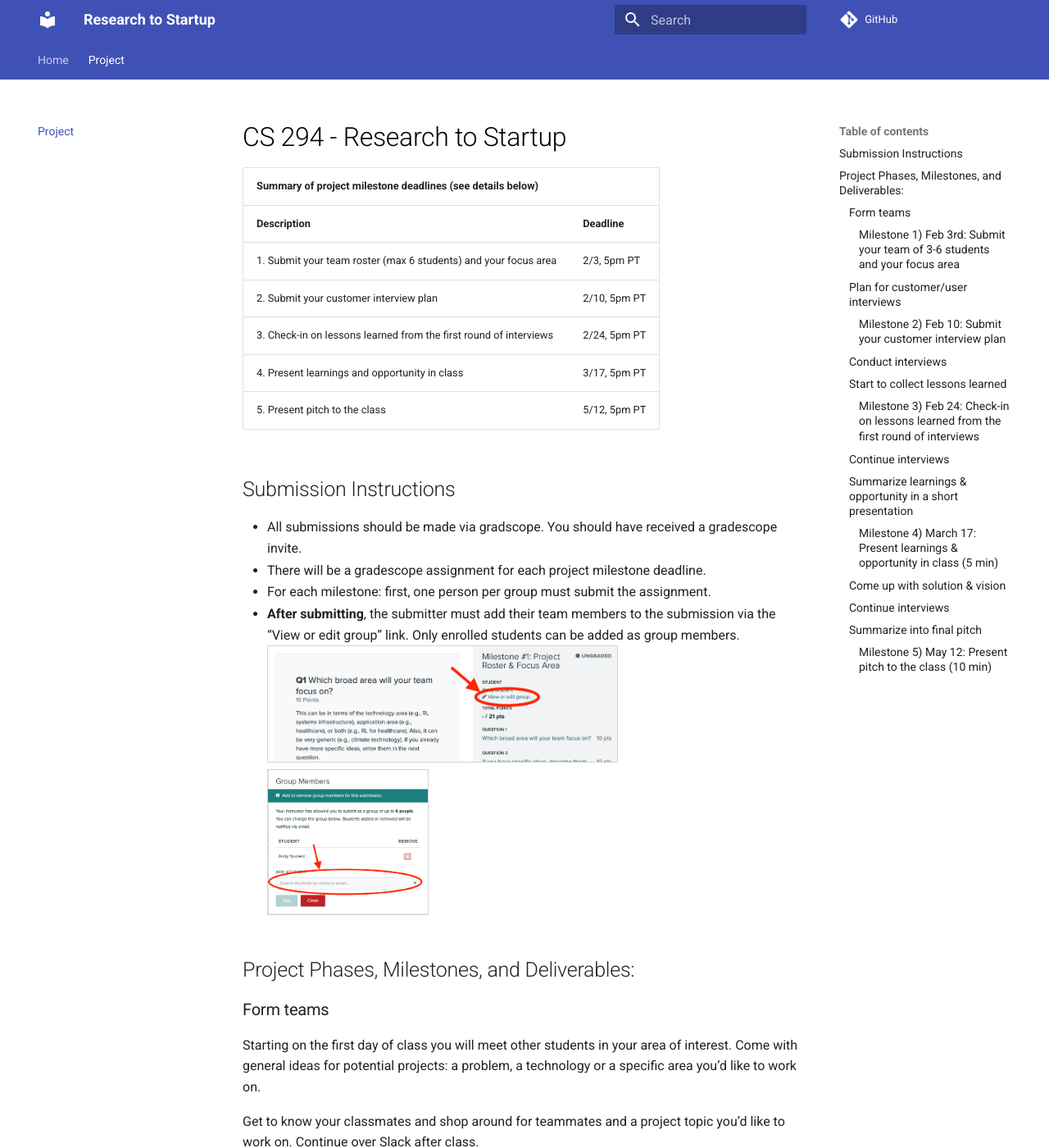
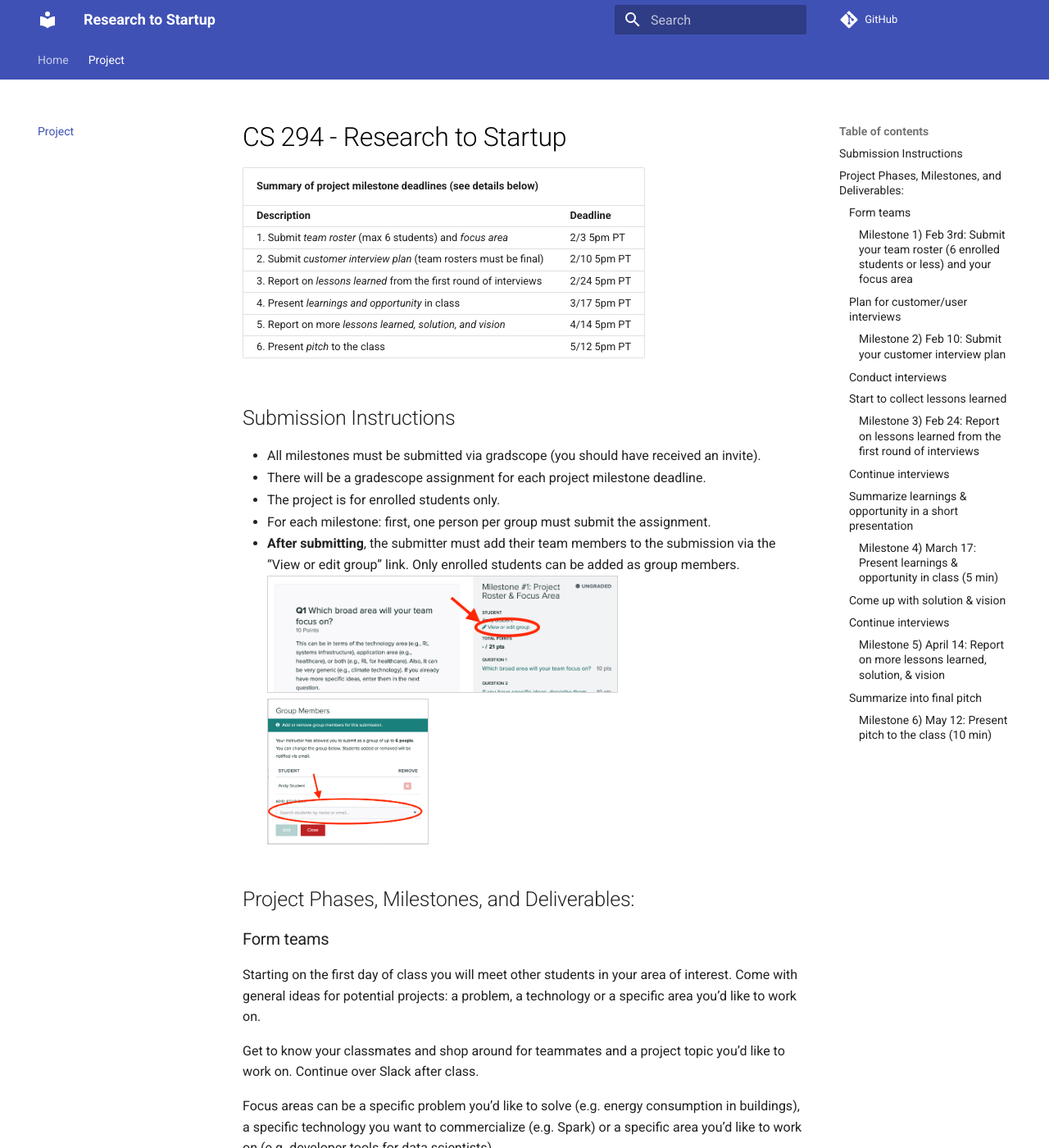
Before and after one commit to research-to-startup/research-to-startup.github.io, an MkDocs documentation site: the page built from docs/project.md, in a window 1280 px wide and 1400 px high. Shown: the whole window at 82% size. Built offline with MkDocs 1.6.1 and Material for MkDocs 9.7.7, drawn with Linux system fonts in a browser that asks for light colours; comment, search, counter and statistics services are not loaded; some of the changed text lies outside the part shown.

Commit message:
adds 5th project milestone deadline to project page

```diff
--- a/docs/project.md
+++ b/docs/project.md
@@ -4,22 +4,23 @@
 |Summary of project milestone deadlines (see details below)||
 |---|--|
 |**Description**                                                  |**Deadline**|
-|1. Submit your team roster (max 6 students) and your focus area  |2/3, 5pm PT|
-|2. Submit your customer interview plan                           |2/10, 5pm PT|
-|3. Check-in on lessons learned from the first round of interviews|2/24, 5pm PT|
-|4. Present learnings and opportunity in class                    |3/17, 5pm PT|
-|5. Present pitch to the class                                    |5/12, 5pm PT|
+|1. Submit *team roster* (max 6 students) and *focus area*        |2/3 5pm PT|
+|2. Submit *customer interview plan* (team rosters must be final) |2/10 5pm PT|
+|3. Report on *lessons learned* from the first round of interviews|2/24 5pm PT|
+|4. Present *learnings and opportunity* in class                  |3/17 5pm PT|
+|5. Report on more *lessons learned, solution, and vision*        |4/14 5pm PT|
+|6. Present *pitch* to the class                                  |5/12 5pm PT|
 
 ## Submission Instructions
 
-* All submissions should be made via gradscope. You should have received a gradescope invite.
+* All milestones must be submitted via gradscope (you should have received an invite).
 * There will be a gradescope assignment for each project milestone deadline.
+* The project is for enrolled students only.
 * For each milestone: first, one person per group must submit the assignment.
 * **After submitting**, the submitter must add their team members to the submission via the
   “View or edit group” link. Only enrolled students can be added as group members.<br/>
   <img style="width:65%; border:solid thin lightgray" src="/images/gradescope-view-or-edit-group.png"/><br/>
   <img style="width:30%; border:solid thin lightgray" src="/images/gradescope-add-group-members.png"/>
-
 
 
 ## Project Phases, Milestones, and Deliverables:
@@ -32,18 +33,25 @@ technology or a specific area you’d like to work on.
 Get to know your classmates and shop around for teammates and a project topic
 you’d like to work on. Continue over Slack after class.
 
-#### Milestone 1) Feb 3rd: Submit your team of 3-6 students and your focus area
-
 Focus areas can be a specific problem you’d like to solve (e.g. energy
 consumption in buildings), a specific technology you want to commercialize
 (e.g. Spark) or a specific area you’d like to work on (e.g. developer tools for
 data scientists).
+
+#### Milestone 1) Feb 3rd: Submit your *team roster* (6 enrolled students or less) and your *focus area*
+
+Project groups are flexible and can change for the next week. if you
+haven’t found a group by this first milestone deadline, submit your assignment
+with a one person team, and then join another group or convince people to join
+yours.  **However, by Feb 10 (i.e., milestone #2 deadline), all groups must have
+at least 3 team members that are enrolled in the course.**
 
 
 ### Plan for customer/user interviews
 Based on the User Discovery lecture, you will build a plan for interviewing
 potential customers and users to learn about them and their needs. Your plan
 should include:
+
 - Who you will initially approach and your plan to find more people to talk to
 - Your User Discovery Interview Deck (3-4 slides)
 - The list of questions you plan to ask
@@ -66,7 +74,7 @@ at least 1 interview.
 - What was most surprising?
 - Which of your initial hypotheses were right/wrong?
 
-#### Milestone 3) Feb 24: Check-in on lessons learned from the first round of interviews
+#### Milestone 3) Feb 24: Report on lessons learned from the first round of interviews
 
 Prepare a short slide deck (about 5 slides) or document (about 1/2 page)
 summarizing the findings of your first interviews and what you plan to focus on
@@ -100,13 +108,23 @@ pain-point most of the time? Share your proposed MVP solution with
 customers/users. What is their reaction? How much would they be willing to pay
 if you could sell them this today ($10/month, $100/month, $1000/month, etc).
 
+Put together a short report on any new lessons learned during this second round
+of user meetings and also include at least one slide that summarizes your vision
+and solution. Extra points if you have a demo (even if it is just slides). This
+can be an updated version of your original report on lessons learned, but the
+new content should be called out clearly.
+
+#### Milestone 5) April 14: Report on more lessons learned, solution, &amp; vision
+
 ### Summarize into final pitch
+
 - Create a final presentation summarizing at least:
 - Who is the customer/user?
 - What are their pain-points that you plan to solve?
 - What is the MVP solution?
 - What is your long-term vision?
+
 Optionally, extend this a full pitch deck by adding the business model, market
 size, channels and differentiation.
 
-#### Milestone 5) May 12: Present pitch to the class (10 min)
+#### Milestone 6) May 12: Present pitch to the class (10 min)
--- a/docs/stylesheets/extra.css
+++ b/docs/stylesheets/extra.css
@@ -24,3 +24,8 @@ h1.title {
 li {
   margin-bottom: 0.075em !important
 }
+
+td {
+  padding-top: 0.2em !important;
+  padding-bottom: 0.2em !important;
+}
```
Also changed, not shown: docs/index.md (+1 -1 lines), 2 other files.
